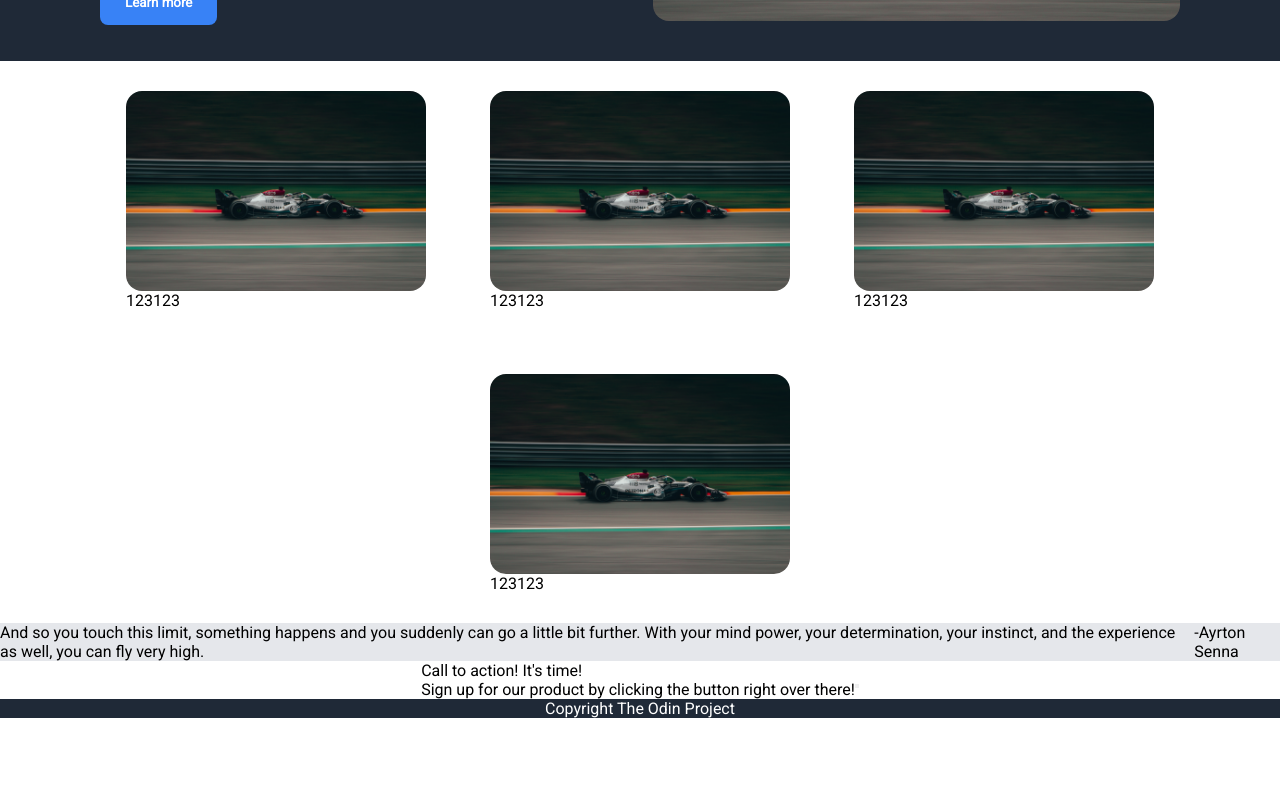
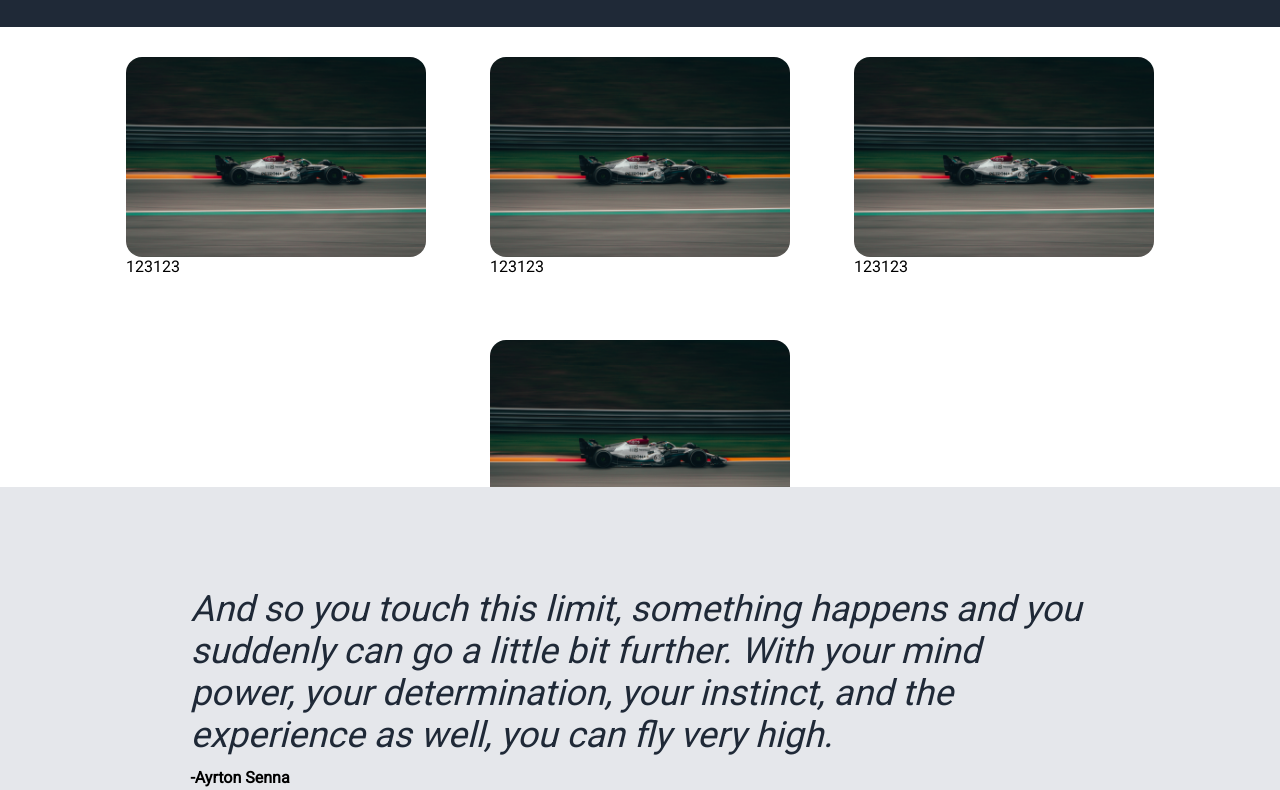
Before and after one commit to macpli/odin-landing-page, a plain HTML site: page index.html in a window 1280 px wide. Shown: the part 445-1235 px from the top of the page. Before the commit the page ends 1163 px from the top, so only its background shows below. Drawn offline with Linux system fonts and the light colour scheme.

Commit message:
Style sections (2nd wip)

```diff
--- a/index.html
+++ b/index.html
@@ -65,6 +65,7 @@
     </section>
 
     <section class="third flex-center section-height">
+        <div class="wrapper">
             <div class="quote">
                 <p>
                     And so you touch this limit, something happens and you suddenly can go a little bit further. With your
@@ -72,22 +73,24 @@
                 </p>
             </div>
             <div class="author">
-            <p>
+                <p class="bold">
                     -Ayrton Senna
                 </p>
             </div>
+        </div>
+
 
     </section>
 
     <section class="fourth flex-center section-height">
-        <div class="flex-sb">
+        <div class="flex-sb cta-card">
             <div class="cta">
-                <p>Call to action! It's time!</p>
-                <p>Sign up for our product by clicking the button right over there!</p>
+                <p class="txt-white bold">Call to action! It's time!</p>
+                <p class="txt-white">Sign up for our product by clicking the button right over there!</p>
             </div>
             <div>
-                <button>
-
+                <button class="cta-button">
+                    Learn more
                 </button>
             </div>
         </div>
--- a/style.css
+++ b/style.css
@@ -25,6 +25,12 @@
     padding: 0;
 }
 
+body {
+    display: flex;
+    flex-direction: column;
+    justify-content: space-between;
+}
+
 p {
     margin: 0;
 }
@@ -34,7 +40,7 @@ header {
     flex-direction: column;
     padding: 36px 100px 36px 100px;
     gap: 50px;
-    height: 50%;
+    height: 50vh;
 }
 
 .navbar {
@@ -74,7 +80,7 @@ header {
 .about-img img{
     display: flex;
     width: 100%;
-    max-width: 600px;
+    max-width: 500px;
     height: auto;
     border-radius: 16px;
 }
@@ -104,6 +110,7 @@ header {
 .first {
     gap: 25px;
     align-items: flex-start;
+
 }
 
 .second {
@@ -113,7 +120,7 @@ header {
     gap: 64px;
     padding: 30px;
     flex-wrap: wrap;
-    height: 50%;
+    height: 50vh;
 }
 
 .card {
@@ -130,6 +137,56 @@ header {
     border-radius: 16px;
 }
 
-.third {
+.third.flex-center {
+    flex-direction: column;
     background-color: #E5E7EB;
+    height: 50vh;
 }
+
+.fourth {
+    height: 50vh;
+}
+
+.cta-card {
+    background-color: #3882f6;
+    border-radius: 16px;
+    padding: 80px;
+    gap: 16px;
+}
+
+.cta p{
+    font-size: 24px;
+}
+
+.bold {
+    font-weight: 900;
+}
+
+.quote {
+    font-size: 36px;
+    font-style: italic;
+    color: #1F2937;
+    padding-bottom: 12px;
+}
+
+.author {
+    align-self: flex-start;
+}
+
+.wrapper {
+    width: 100ch;
+}
+
+footer div{
+    padding: 20px;
+}
+
+.cta-button {
+    border: 2px white solid;
+    color: white;
+    background-color: #3882f6;
+    padding: 20px 30px;
+    border-radius: 16px;
+    font-weight: bold;
+    font-size: 18px;
+}
```
Lines whose indentation alone changed are shown as unchanged.
